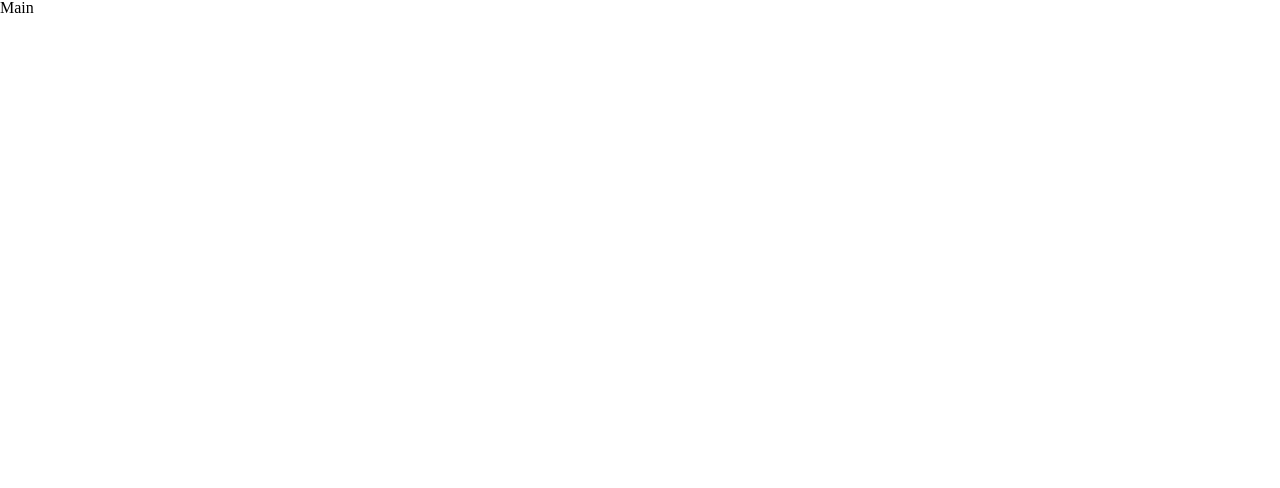
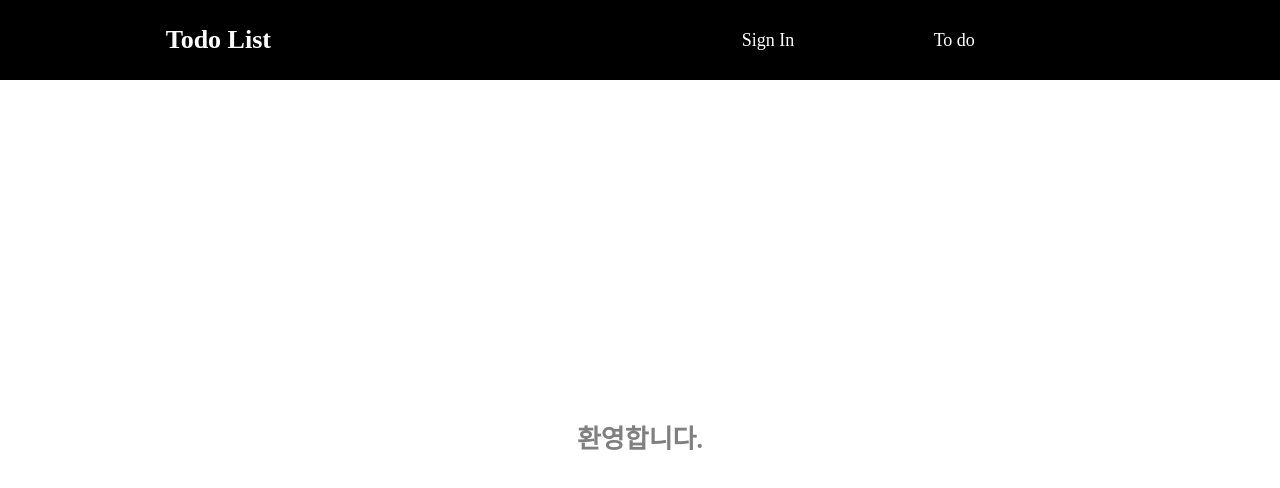
Before and after one commit to rlawlsyoung/wanted-pre-onboarding-frontend, a React (Create React App) app: page / in a window 1280 px wide. Shown: the top 488 px of the page. Built offline with nearby package versions, Linux system fonts and the light colour scheme.

Commit message:
[Add] Header 추가

```diff
--- a/src/Router.tsx
+++ b/src/Router.tsx
@@ -1,5 +1,6 @@
 import { BrowserRouter, Route, Routes } from 'react-router-dom';
 
+import Header from './components/Header';
 import Main from './pages/Main';
 import SignIn from './pages/SignIn';
 import SignUp from './pages/SignUp';
@@ -10,6 +11,7 @@ const Router = () => {
   return (
     <>
       <BrowserRouter>
+        <Header />
         <GlobalStyles />
         <Routes>
           <Route path="/" element={<Main />} />
--- /dev/null
+++ b/src/components/Header.tsx
@@ -0,0 +1,43 @@
+import { Link } from 'react-router-dom';
+import styled from 'styled-components';
+
+const Header = () => {
+  return (
+    <StyledHeader>
+      <Logo>Todo List</Logo>
+      <Nav>
+        <Link to="/signin">Sign In</Link>
+        <Link to="/todo">To do</Link>
+      </Nav>
+    </StyledHeader>
+  );
+};
+
+const StyledHeader = styled.header`
+  display: flex;
+  align-items: center;
+  justify-content: space-around;
+  width: 100vw;
+  height: 80px;
+  background-color: black;
+  color: white;
+`;
+
+const Logo = styled.p`
+  font-size: 26px;
+  font-weight: 700;
+`;
+
+const Nav = styled.nav`
+  display: flex;
+  align-items: center;
+  justify-content: space-evenly;
+  width: 40vw;
+
+  a {
+    color: white;
+    font-size: 18px;
+  }
+`;
+
+export default Header;
--- a/src/pages/Main.tsx
+++ b/src/pages/Main.tsx
@@ -1,5 +1,14 @@
+import styled from 'styled-components';
+
 const Main = () => {
-  return <div>Main</div>;
+  return <StyledMain className="flex-center">환영합니다.</StyledMain>;
 };
 
+const StyledMain = styled.div`
+  height: calc(100vh - 80px);
+  color: gray;
+  font-size: 26px;
+  font-weight: 700;
+`;
+
 export default Main;
```
